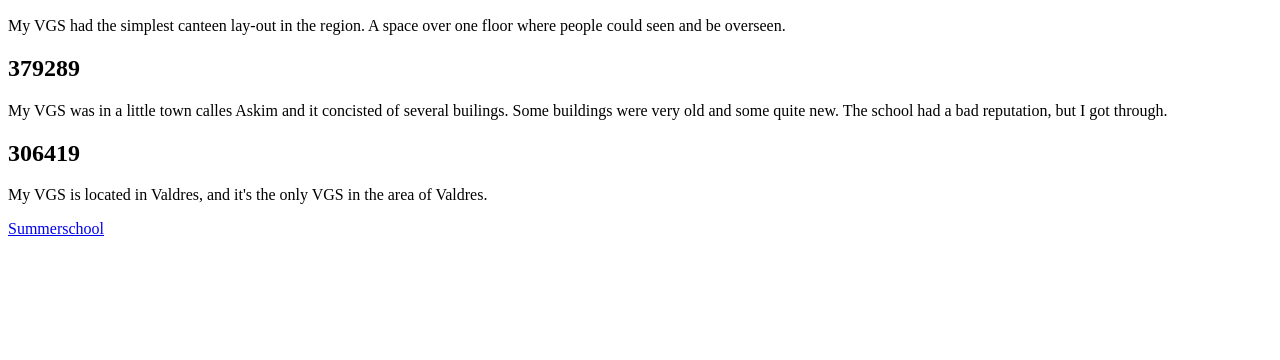
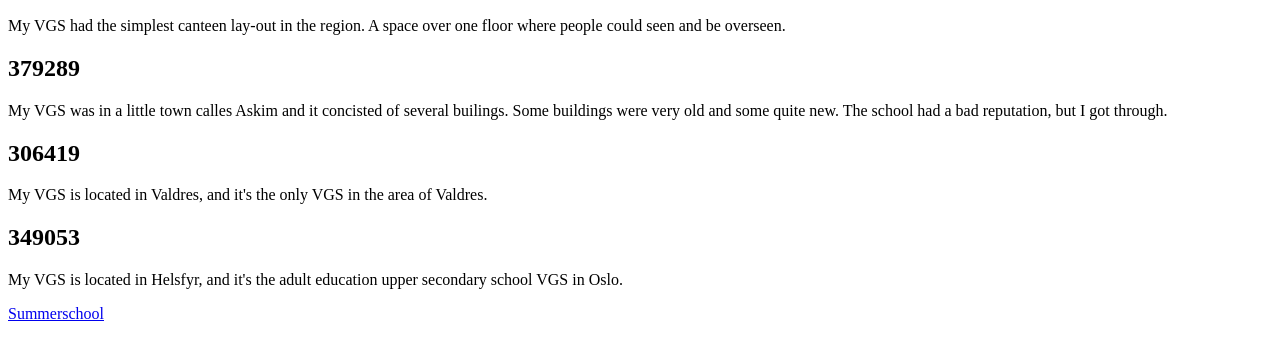
Before and after one commit to OsloMet-web/1stOblig-gruppe-24, a plain HTML site: page Side2.html in a window 1280 px wide. Shown: the part 110-470 px from the top of the page. Drawn offline with Linux system fonts and the light colour scheme.

Commit message:
Update Side2.html

```diff
--- a/Side2.html
+++ b/Side2.html
@@ -23,6 +23,14 @@
     My VGS is located in Valdres, and it's the only VGS in the area of Valdres.
   </p>
 
+<h2>
+    349053
+  </h2>
+  <p>
+    My VGS is located in Helsfyr, and it's the adult education upper secondary school VGS in Oslo.
+  </p>
+
+
   <a href="Index.html" title="Link til side Summerschool">Summerschool</a>
 
 
```
